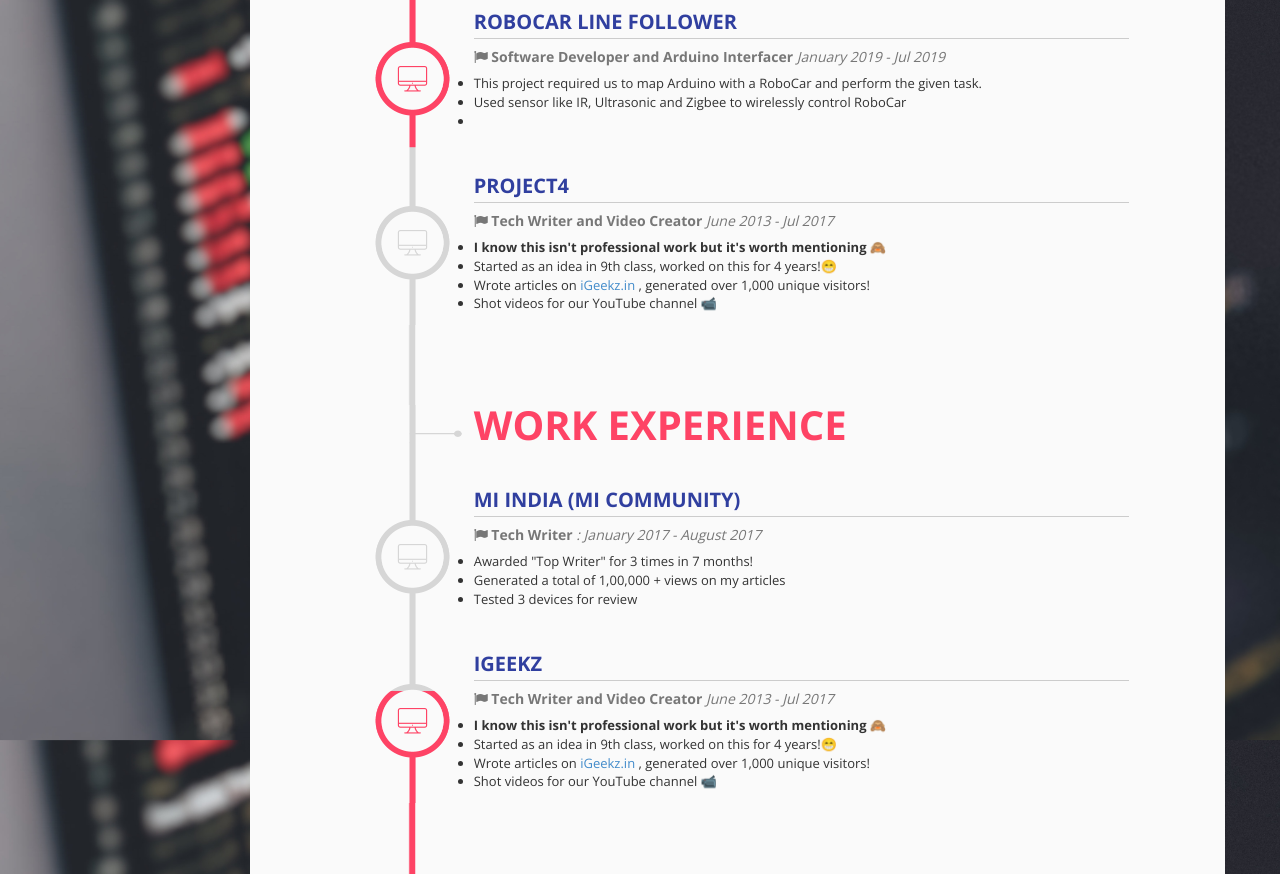
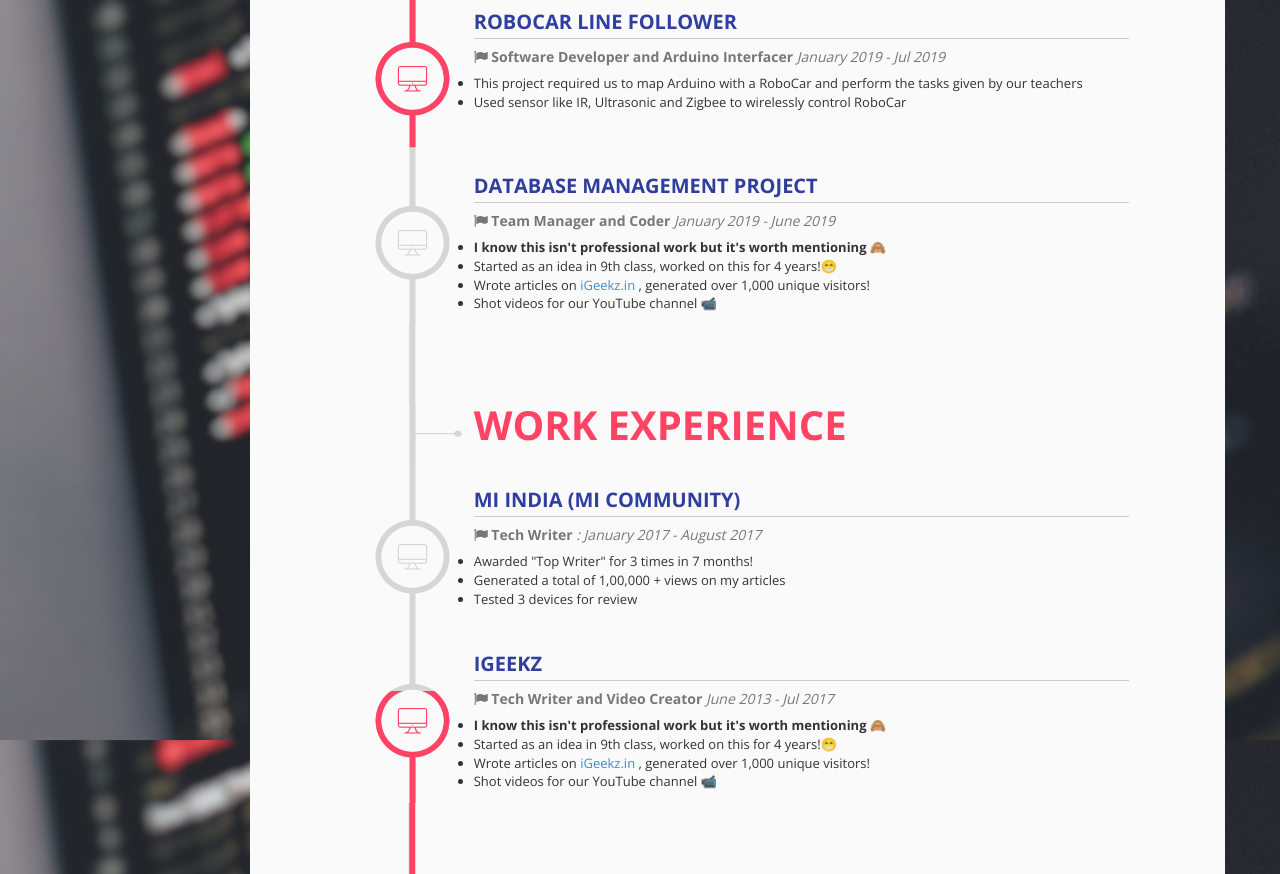
Before and after one commit to sanujbhatia/sanujbhatia.github.io, a plain HTML site: page index.html in a window 1280 px wide. Shown: the part 1823-2697 px from the top of the page. Drawn offline with nearby package versions, Linux system fonts and the light colour scheme.

Commit message:
index update 2

```diff
--- a/index.html
+++ b/index.html
@@ -563,9 +563,8 @@
                     <!-- content -->
                     <div class="job-description">
                       <ul>
-                        <li>This project required us to map Arduino with a RoboCar and perform the given task.</li>
+                        <li>This project required us to map Arduino with a RoboCar and perform the tasks given by our teachers</li>
                         <li> Used sensor like IR, Ultrasonic and Zigbee to wirelessly control RoboCar </li>
-                        <li> </li>
                       </ul>
                     </div>
                     <!-- /Content -->
@@ -595,10 +594,10 @@
                   <div class="col-md-8 content-wrap bg1">
                     <div class="line-content line-content-education">
                       <!-- Work Place -->
-                      <h3 class="section-item-title-1">Project4</h3>
+                      <h3 class="section-item-title-1">Database Management Project</h3>
                       <!-- /work place -->
                       <!-- Graduation time -->
-                      <h4 class="job"><i class="fa fa-flag"></i> Tech Writer and Video Creator <span class="job-date">June 2013 - Jul 2017</span></h4>
+                      <h4 class="job"><i class="fa fa-flag"></i> Team Manager and Coder <span class="job-date">January 2019 - June 2019</span></h4>
                       <!-- /Graduation time -->
                       <!-- content -->
                       <div class="job-description">
```
